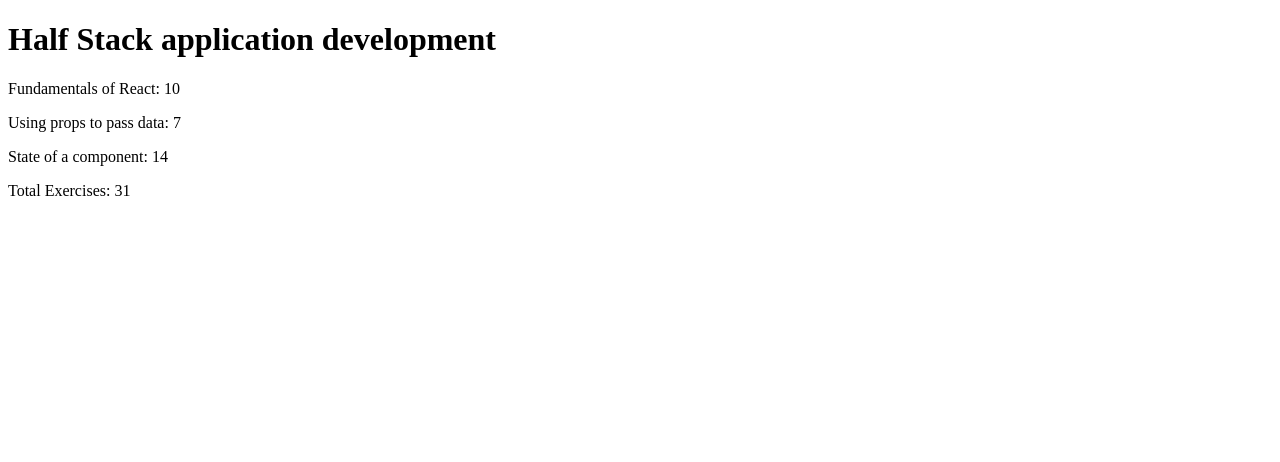
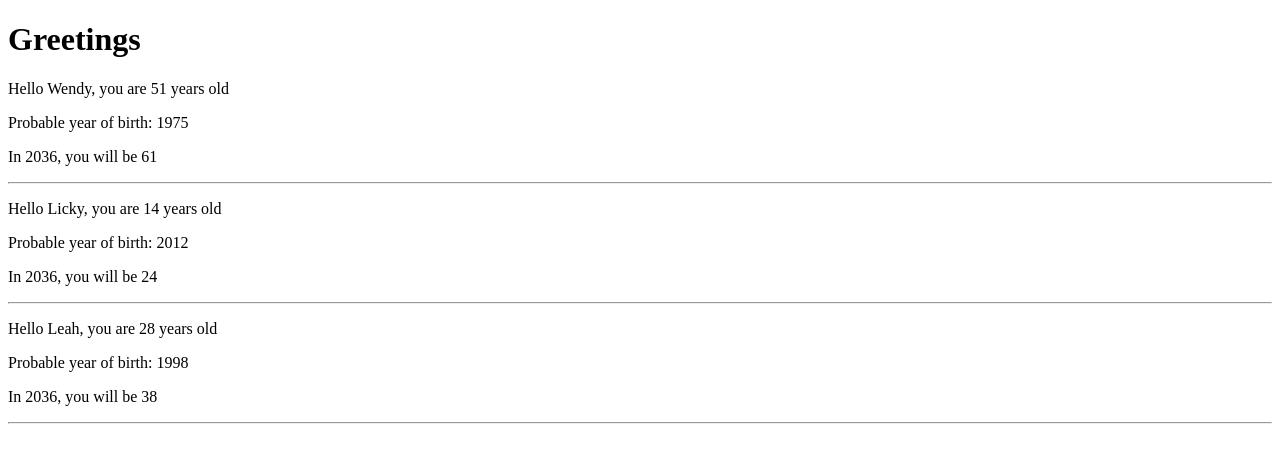
Before and after one commit to elfynity/fullstackopen, a React (Vite) app in the folder part1/courseinfo/: page / in a window 1280 px wide. Shown: the top 462 px of the page. Built offline with nearby package versions, Linux system fonts and the light colour scheme.

Commit message:
started on state part 1

```diff
--- a/part1/courseinfo/src/App.jsx
+++ b/part1/courseinfo/src/App.jsx
@@ -1,59 +1,34 @@
-const Header = (props) => {
-  return(
-    <>
-      <h1>{props.course}</h1>
-    </>
-  )
-}
+const Hello = ({name, age}) => {
+  const bornYear = () => new Date().getFullYear() - age
 
-const Content = (props) => {
-  console.log(props)
-  return(
-    <>
 
-    <p>{props.parts[0].name}:  {props.parts[0].exercises}</p>
-    <p>{props.parts[1].name}:  {props.parts[1].exercises}</p>
-    <p>{props.parts[2].name}:  {props.parts[2].exercises}</p>
+  const whatAge = () => 10 + age
 
-    </>
+
+  return (
+    <div>
+      <p>Hello {name}, you are {age} years old</p>
+      <p>Probable year of birth: {bornYear()}</p>
+      <p>In 2036, you will be {whatAge()}</p>
+      <hr />
+    </div>
   )
 }
 
 
 
-const Total = (props) => {
-  return(
-    <>
-     <p>Total Exercises: {props.parts[0].exercises + props.parts[1].exercises + props.parts[2].exercises}</p>
-    </>
-  )
-}
-
 const App = () => {
-  const course = 'Half Stack application development'
-  const parts = [
-    {
-      name: 'Fundamentals of React',
-      exercises: 10
-    },
-    {
-      name: 'Using props to pass data',
-      exercises: 7
-    },
-    {
-      name: 'State of a component',
-      exercises: 14
-    }
-  ]
+  const name = 'Licky'
+  const age = 14
 
   return (
     <div>
-      <Header course={course} />
-      <Content parts={parts} />
-       <Total parts={parts} />
-
+      <h1>Greetings</h1>
+      <Hello name="Wendy" age={51} />
+      <Hello name={name} age={age} />
+      <Hello name="Leah" age={28} />
     </div>
   )
 }
 
-export default App
+export default App;
```
